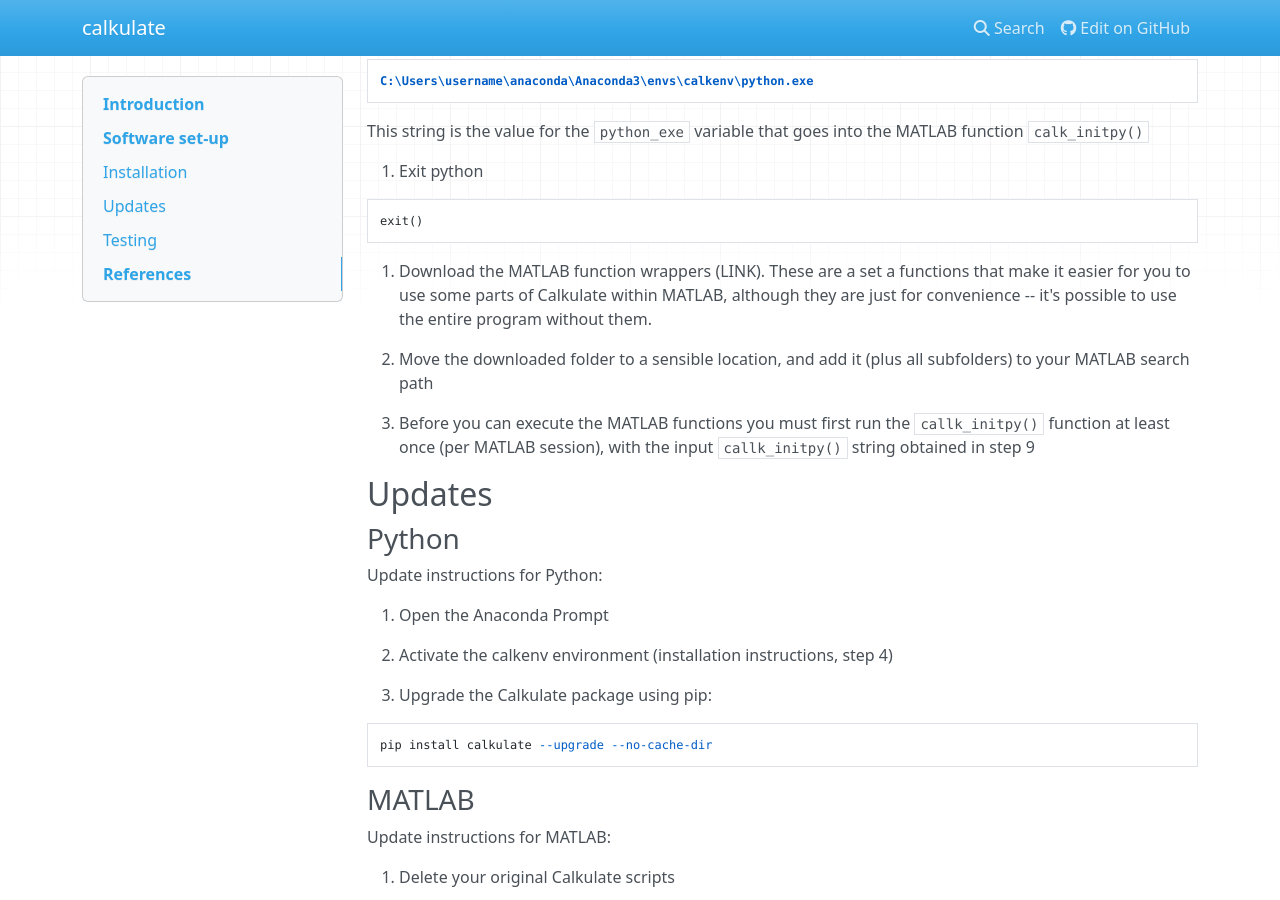
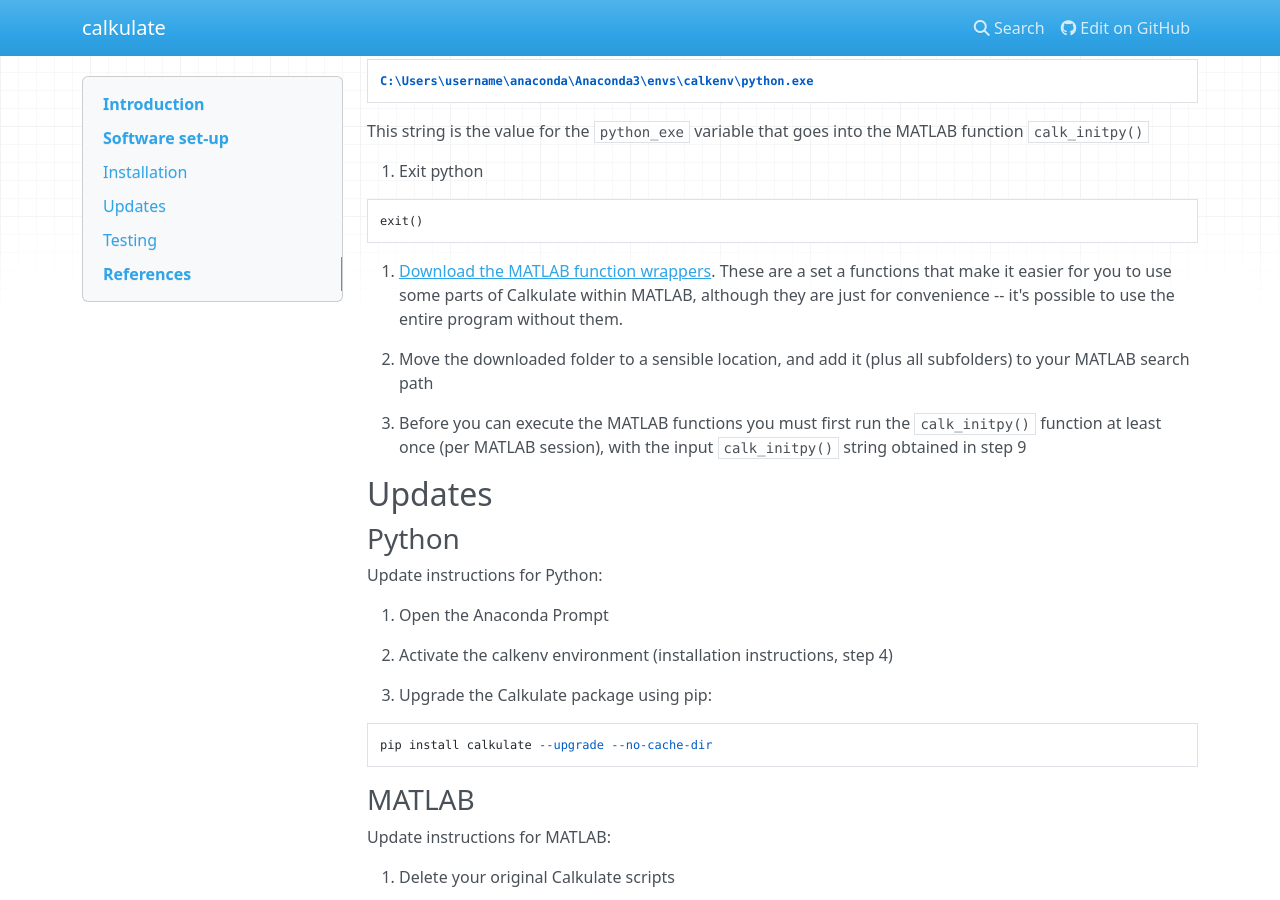
Before and after one commit to mvdh7/calkulate, an MkDocs documentation site: the page built from docs/index.md, in a window 1280 px wide and 900 px high, scrolled down 1174 px. Built offline with MkDocs 1.6.1, drawn with Linux system fonts in a browser that asks for light colours; nearby versions of some CDN libraries.

Commit message:
Add link to MATLAB scripts and fix typos

````diff
--- a/docs/index.md
+++ b/docs/index.md
@@ -67,11 +67,11 @@
 exit()
 ```
 
-  11. Download the MATLAB function wrappers (LINK). These are a set a functions that make it easier for you to use some parts of Calkulate within MATLAB, although they are just for convenience -- it's possible to use the entire program without them.
+  11. [Download the MATLAB function wrappers](https://github.com/mvdh7/calkulate/tree/master/matlab). These are a set a functions that make it easier for you to use some parts of Calkulate within MATLAB, although they are just for convenience -- it's possible to use the entire program without them.
 
   12. Move the downloaded folder to a sensible location, and add it (plus all subfolders) to your MATLAB search path
 
-  13. Before you can execute the MATLAB functions you must first run the `callk_initpy()` function at least once (per MATLAB session), with the input `callk_initpy()` string obtained in step 9
+  13. Before you can execute the MATLAB functions you must first run the `calk_initpy()` function at least once (per MATLAB session), with the input `calk_initpy()` string obtained in step 9
 
 ## Updates
 
````
